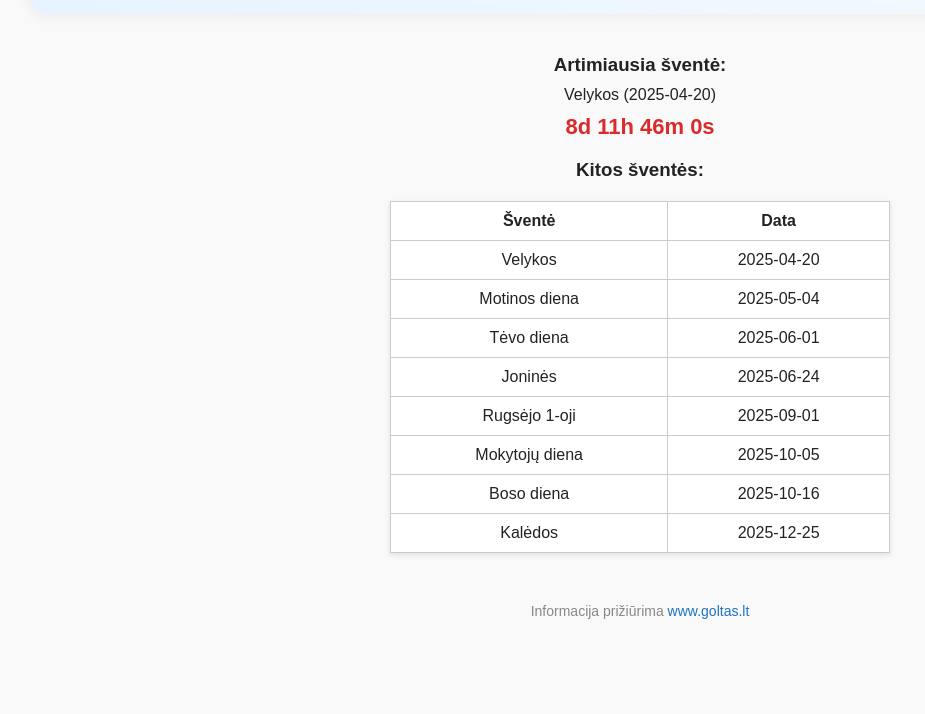
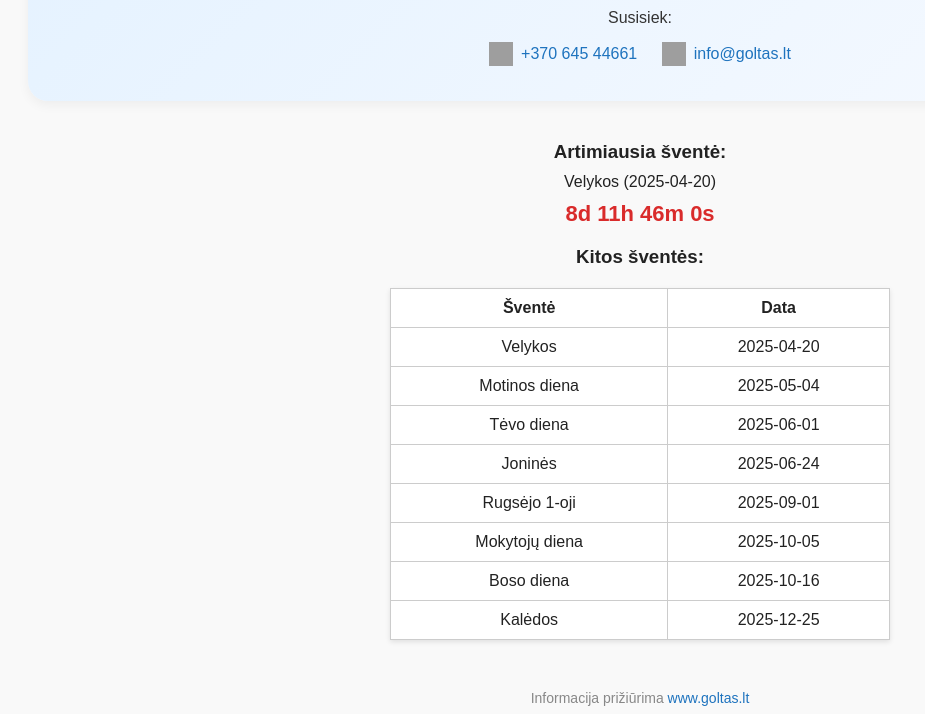
Before and after one commit to GoltasEU/NFC-Goltas, a plain HTML site: page index.html in a window 1280 px wide. Shown: the part 900-1614 px from the top of the page, without its empty margins (0-925 px from the left). Before the commit the page ends 1527 px from the top, so only its background shows below. Drawn offline with Linux system fonts and the light colour scheme; grey boxes are pictures that could not be loaded.

Commit message:
index.html

```diff
--- a/index.html
+++ b/index.html
@@ -111,6 +111,31 @@
       height: 40px;
     }
 
+    .contacts {
+      margin-top: 25px;
+    }
+
+    .contacts p {
+      font-size: 16px;
+      margin-bottom: 10px;
+      color: #333;
+    }
+
+    .contacts a {
+      display: inline-flex;
+      align-items: center;
+      gap: 8px;
+      margin: 5px 10px;
+      text-decoration: none;
+      color: #1e73be;
+      font-size: 16px;
+    }
+
+    .contacts img {
+      width: 24px;
+      height: 24px;
+    }
+
     table {
       margin: 20px auto;
       background: white;
@@ -174,6 +199,16 @@
       </a>
       <a href="https://www.instagram.com/goltas.lt/" target="_blank">
         <img src="https://cdn-icons-png.flaticon.com/512/2111/2111463.png" alt="Instagram">
+      </a>
+    </div>
+
+    <div class="contacts">
+      <p>Susisiek:</p>
+      <a href="tel:+37064544661">
+        <img src="https://cdn-icons-png.flaticon.com/512/159/159832.png" alt="Telefonas"> +370 645 44661
+      </a>
+      <a href="mailto:info@goltas.lt">
+        <img src="https://cdn-icons-png.flaticon.com/512/561/561127.png" alt="El. paštas"> info@goltas.lt
       </a>
     </div>
   </div>
```
